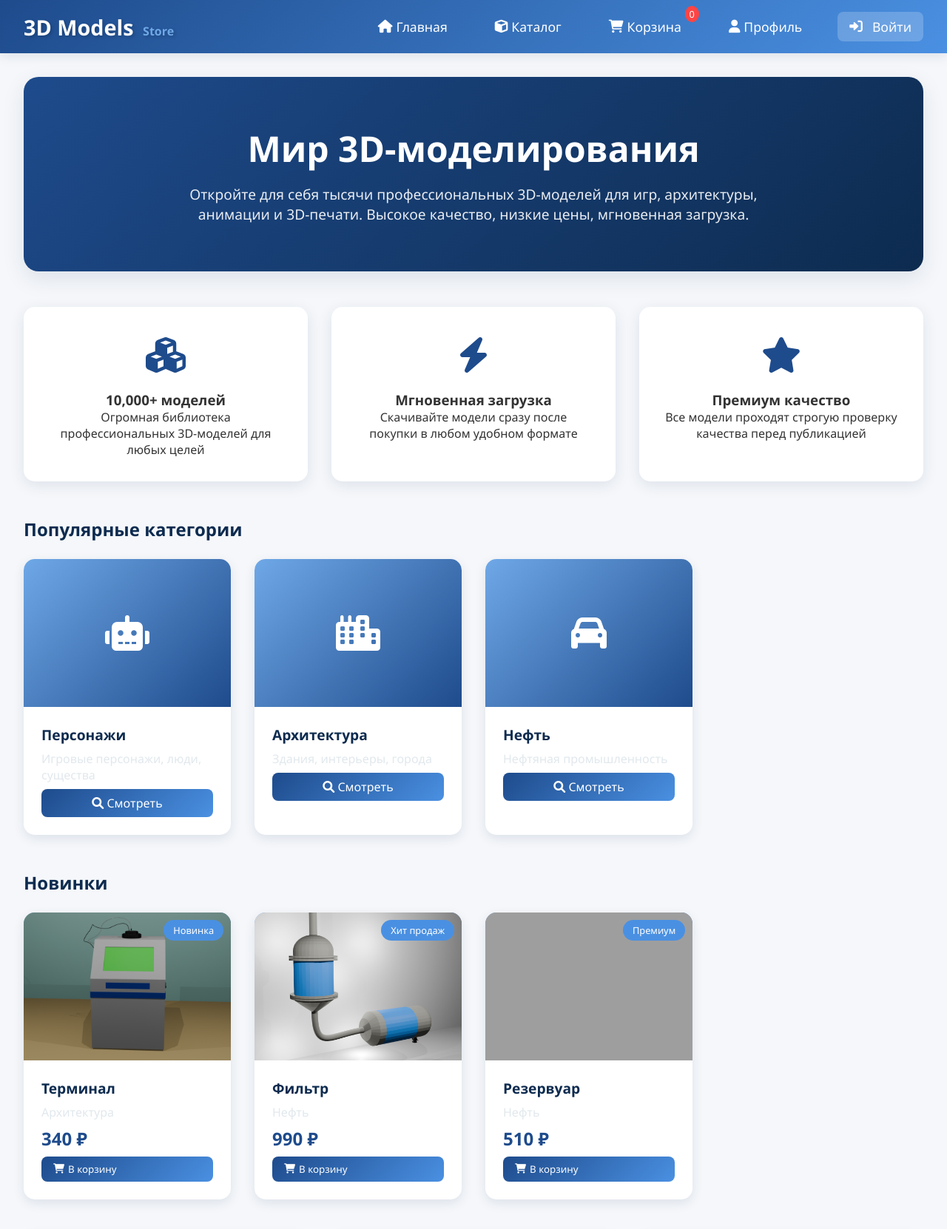
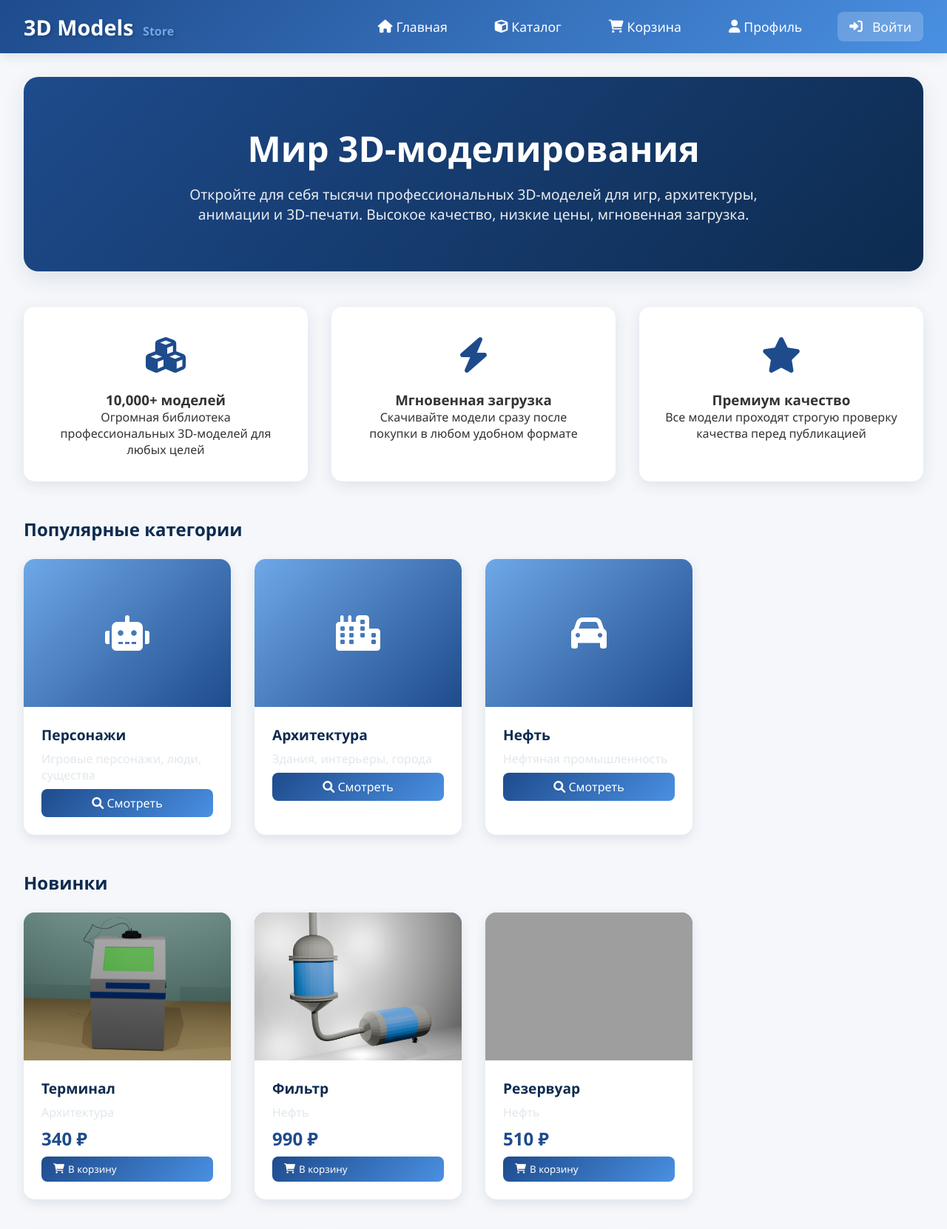
Before and after one commit to AlexDevenport/koledin_scrum, a FastAPI app: page / in a window 1280 px wide. Shown: the top 1662 px of the page at 74% size. Run offline with FastAPI, Linux system fonts and the light colour scheme; parts of the project's set-up code (start-up, migrations or seed data) failed here and were passed over; grey boxes are pictures that could not be loaded.

Commit message:
removed the "bestseller" and "novelty"

```diff
--- a/app/frontend/static/css/style.css
+++ b/app/frontend/static/css/style.css
@@ -860,7 +860,7 @@ body {
 }
 
 .profile-info p {
-    color: var(--gray);
+    color: #202020;
     margin-bottom: 0.3rem;
 }
 
--- a/app/frontend/static/js/auth.js
+++ b/app/frontend/static/js/auth.js
@@ -262,7 +262,6 @@ function loadProfile() {
                                     onerror="this.style.display='none'; this.parentElement.innerHTML='<i class=\'fas ${item.image}\' style=\'font-size: 3rem;\'></i>'">`
                                 : `<i class="fas ${item.image}" style="font-size: 3rem;"></i>`
                             }
-                            ${item.badge ? `<span class="product-badge">${item.badge}</span>` : ''}
                         </div>
                         <div class="product-info">
                             <div style="display: flex; justify-content: space-between; align-items: center;">
@@ -314,7 +313,6 @@ function addToWishlist(productId) {
             category: product.category,
             image: product.image,
             preview: product.preview,
-            badge: product.badge
         });
 
         saveCurrentUser();
--- a/app/frontend/static/js/catalog.js
+++ b/app/frontend/static/js/catalog.js
@@ -15,7 +15,6 @@ function displayProducts(filter = 'all') {
                     `<img src="${product.preview}" alt="${product.name}" style="width: 100%; height: 100%; object-fit: cover;" onerror="this.style.display='none'; this.parentElement.innerHTML='<i class=\'fas ${product.image}\' style=\'font-size: 3rem;\'></i>'">`
                     : `<i class="fas ${product.image}"></i>`
                 }
-                ${product.badge ? `<span class="product-badge">${product.badge}</span>` : ''}
             </div>
             <div class="product-info">
                 <h3 class="product-title" onclick="window.location.href='/product?id=${product.id}'" style="cursor: pointer;">${product.name}</h3>
--- a/app/frontend/static/js/main.js
+++ b/app/frontend/static/js/main.js
@@ -10,7 +10,6 @@ const products = [
         price: 340,
         image: "fa-terminal",
         preview: "/static/images/Object 1/object1_1.png",
-        badge: "Новинка",
         description: "Современный терминал для аэропорта или банка.",
         specs: {
             "Полигоны": "85,000",
@@ -32,7 +31,6 @@ const products = [
         price: 990,
         image: "fa-filter",
         preview: "/static/images/Object 2/object2_1.png",
-        badge: "Хит продаж",
         description: "Детализированная 3D-модель нефтегазового фильтра. Подходит для дополнения к визуализации трубопроводных линий",
         specs: {
             "Полигоны": "15,000",
@@ -53,7 +51,6 @@ const products = [
         price: 510,
         image: "fa-water",
         preview: "/static/images/Object 3/object3_1.png",
-        badge: "Премиум",
         description: "Промышленный резервуар для хранения жидкостей. Идеально для индустриальной визуализации.",
         specs: {
             "Полигоны": "55,000",
--- a/app/frontend/static/js/product.js
+++ b/app/frontend/static/js/product.js
@@ -126,7 +126,6 @@ function toggleWishlist(productId) {
             category: product.category,
             image: product.image,
             preview: product.preview,
-            badge: product.badge
         });
 
         saveCurrentUser();
--- a/app/frontend/templates/cart.html
+++ b/app/frontend/templates/cart.html
@@ -18,7 +18,6 @@
                 <li><a href="/catalog"><i class="fas fa-cube"></i> Каталог</a></li>
                 <li><a href="/cart" class="cart-icon">
                     <i class="fas fa-shopping-cart"></i> Корзина
-                    <span class="cart-badge" id="cartCount">0</span>
                 </a></li>
                 <li><a href="/profile"><i class="fas fa-user"></i> Профиль</a></li>
                 <!-- Кнопка авторизации будет добавлена через JavaScript -->
--- a/app/frontend/templates/catalog.html
+++ b/app/frontend/templates/catalog.html
@@ -18,7 +18,6 @@
                 <li><a href="/catalog"><i class="fas fa-cube"></i> Каталог</a></li>
                 <li><a href="/cart" class="cart-icon">
                     <i class="fas fa-shopping-cart"></i> Корзина
-                    <span class="cart-badge" id="cartCount">0</span>
                 </a></li>
                 <li><a href="/profile"><i class="fas fa-user"></i> Профиль</a></li>
                 <!-- Кнопка авторизации будет добавлена через JavaScript -->
--- a/app/frontend/templates/index.html
+++ b/app/frontend/templates/index.html
@@ -19,7 +19,6 @@
                 <li><a href="/catalog"><i class="fas fa-cube"></i> Каталог</a></li>
                 <li><a href="/cart" class="cart-icon">
                     <i class="fas fa-shopping-cart"></i> Корзина
-                    <span class="cart-badge" id="cartCount">0</span>
                 </a></li>
                 <li><a href="/profile"><i class="fas fa-user"></i> Профиль</a></li>
                 <!-- Кнопка авторизации будет добавлена через JavaScript -->
@@ -135,7 +134,6 @@
                                     onerror="this.style.display='none'; this.parentElement.innerHTML='<i class=\'fas ${product.image}\' style=\'font-size: 3rem;\'></i>'">`
                                 : `<i class="fas ${product.image}"></i>`
                             }
-                            ${product.badge ? `<span class="product-badge">${product.badge}</span>` : ''}
                         </div>
                         <div class="product-info">
                             <h3 class="product-title" onclick="window.location.href='/product?id=${product.id}'" style="cursor: pointer;">${product.name}</h3>
--- a/app/frontend/templates/login.html
+++ b/app/frontend/templates/login.html
@@ -18,7 +18,6 @@
                 <li><a href="/catalog"><i class="fas fa-cube"></i> Каталог</a></li>
                 <li><a href="/cart" class="cart-icon">
                     <i class="fas fa-shopping-cart"></i> Корзина
-                    <span class="cart-badge" id="cartCount">0</span>
                 </a></li>
                 <li><a href="/profile"><i class="fas fa-user"></i> Профиль</a></li>
             </ul>
--- a/app/frontend/templates/product.html
+++ b/app/frontend/templates/product.html
@@ -18,7 +18,6 @@
                 <li><a href="/catalog"><i class="fas fa-cube"></i> Каталог</a></li>
                 <li><a href="/cart" class="cart-icon">
                     <i class="fas fa-shopping-cart"></i> Корзина
-                    <span class="cart-badge" id="cartCount">0</span>
                 </a></li>
                 <li><a href="/profile"><i class="fas fa-user"></i> Профиль</a></li>
                 <!-- Кнопка авторизации будет добавлена через JavaScript -->
--- a/app/frontend/templates/profile.html
+++ b/app/frontend/templates/profile.html
@@ -18,7 +18,6 @@
                 <li><a href="/catalog"><i class="fas fa-cube"></i> Каталог</a></li>
                 <li><a href="/cart" class="cart-icon">
                     <i class="fas fa-shopping-cart"></i> Корзина
-                    <span class="cart-badge" id="cartCount">0</span>
                 </a></li>
                 <li><a href="/profile"><i class="fas fa-user"></i> Профиль</a></li>
                 <!-- Кнопка авторизации будет добавлена через JavaScript -->
```
